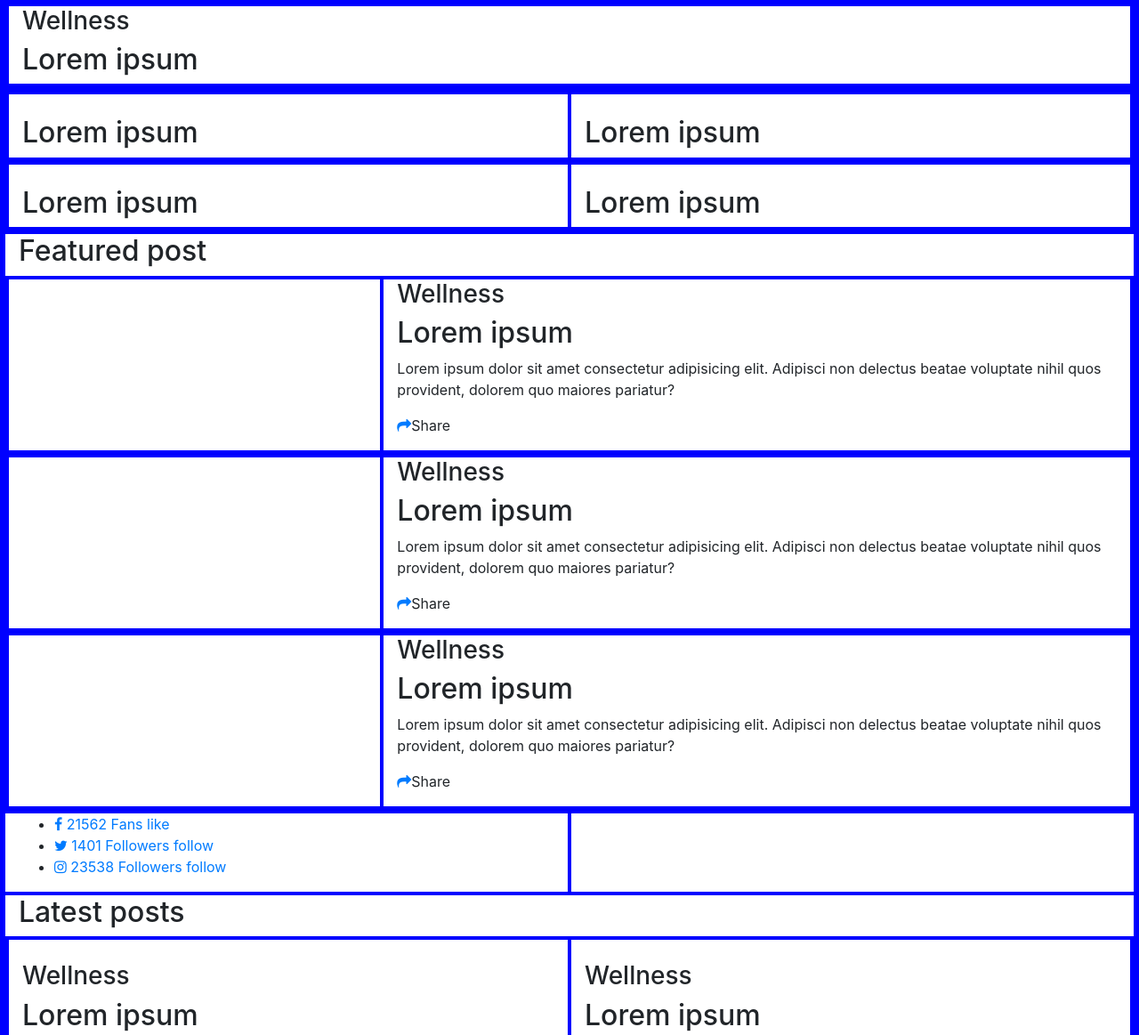
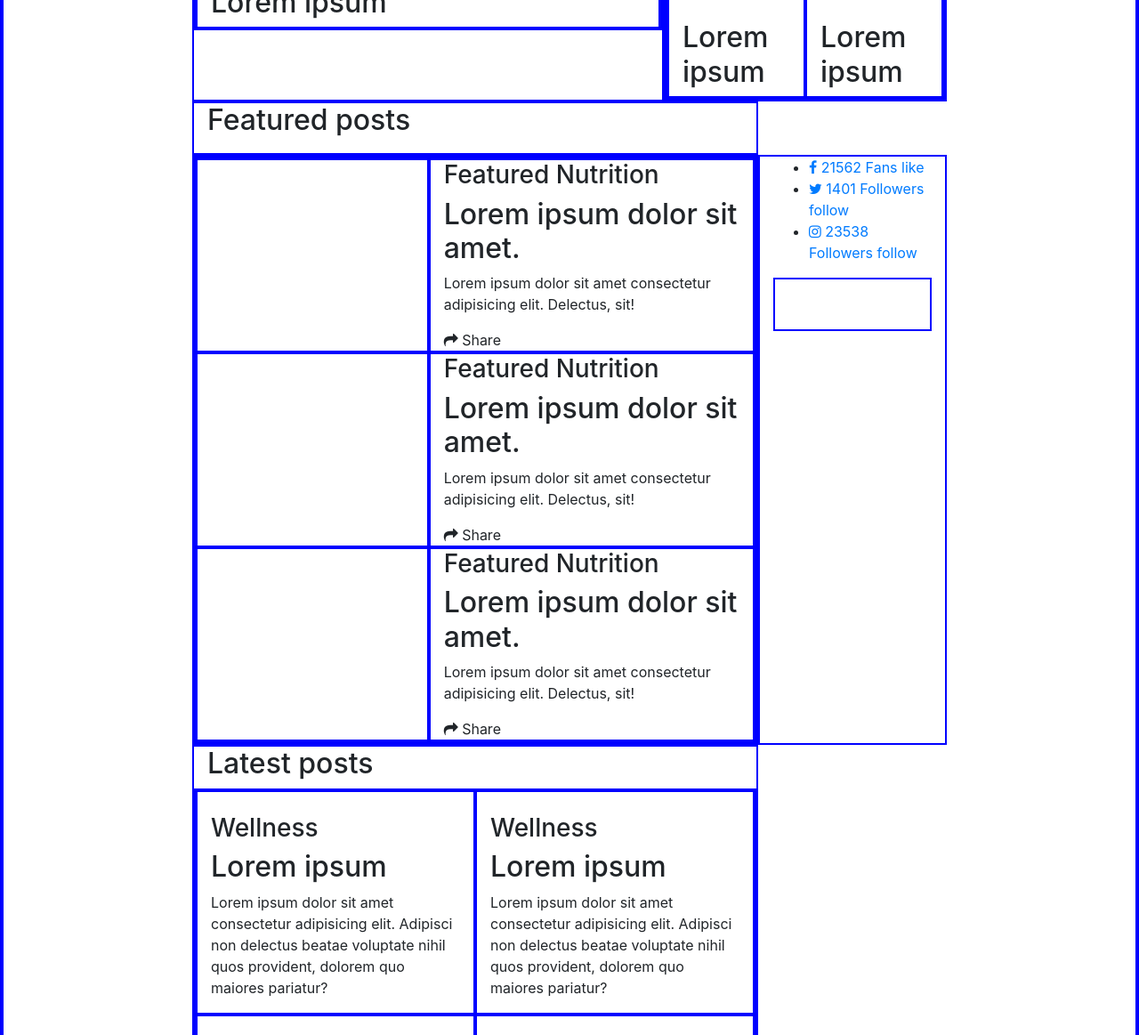
Before and after one commit to SergeBayet/FooDog, a website: page index.html in a window 1280 px wide. Shown: the part 319-1482 px from the top of the page at 89% size. Drawn offline with nearby package versions, Linux system fonts and the light colour scheme.

Commit message:
structure  index terminé

```diff
--- a/index.html
+++ b/index.html
@@ -39,17 +39,17 @@
   <body>
     <div class="container-fluid">
       <div class="row">
-        <div class="brand col-12">
+        <div class="brand col-12 offset-lg-2 col-lg-8">
           FooDog
         </div>
-        <div class="social-network col-12">
+        <div class="social-network col-12 col-lg-2">
           <a href="#"><i class="fa fa-facebook"></i></a>
           <a href="#"><i class="fa fa-twitter"></i></a>
           <a href="#"><i class="fa fa-instagram"></i></a>
           <a href="#"><i class="fa fa-search"></i></a>
         </div>
 
-        <div class="menu col-12">
+        <div class="menu col-12 offset-lg-2 col-lg-8">
           <nav class="navbar navbar-expand-lg ">
             <button
               class="navbar-toggler"
@@ -86,11 +86,10 @@
 
         <!--première img-->
 
-        <div class="thumb-primary col-12 col-md-12">
+        <div class="thumb-primary col-12 col-md-12 offset-lg-2 col-lg-5">
           <div class="image row">
             <div class="col-12 col-md-12"><img src="" alt="" /></div>
-          </div>
-          <div class="description row">
+
             <div class="col-12 col-md-12">
               <h3 class="subject">Wellness</h3>
               <h2 class="title-article-large">Lorem ipsum</h2>
@@ -100,7 +99,7 @@
 
         <!--images secondaires-->
 
-        <div class="thumb-secondary col-12">
+        <div class="thumb-secondary col-12 col-lg-3">
           <div class="image row">
             <div class="col-12 col-md-6">
               <img src="" alt="" />
@@ -124,65 +123,58 @@
             </div>
           </div>
         </div>
-
+        <div class="col-12 offset-lg-2 col-lg-6">
+          <h2 class="title-secondary">Featured posts</h2>
+        </div>
         <!--featured post-->
 
-        <div class="featured-post col-12">
-          <h2 class="title-secondary">Featured post</h2>
-          <div class="image row">
-            <div class="col-12 col-md-4"><img src="" alt="" /></div>
+        <div class="featured-post offset-lg-2 col-lg-6 col-md-12">
+          <div class="row">
+            <div class="col-md-5 col-lg-5">
+              <img src="" />
+            </div>
+            <div class="col-md-7 col-lg-7">
+              <h3 class="subject">Featured Nutrition</h3>
+              <h2 class="title-article-medium">Lorem ipsum dolor sit amet.</h2>
 
-            <div class="col-12 col-md-8">
-              <h3 class="subject">Wellness</h3>
-              <h2 class="title-article-medium">Lorem ipsum</h2>
               <p class="description-text">
                 Lorem ipsum dolor sit amet consectetur adipisicing elit.
-                Adipisci non delectus beatae voluptate nihil quos provident,
-                dolorem quo maiores pariatur?
+                Delectus, sit!
               </p>
-              <p class="share">
-                <a href="#"><i class="fa fa-share"></i></a>Share
-              </p>
+              <a class="share"><i class="fa fa-share"></i> Share</a>
             </div>
+            <div class="col-md-5 col-lg-5">
+              <img src="" />
             </div>
-          <div class="image row">
-            <div class="col-12 col-md-4"><img src="" alt="" /></div>
+            <div class="col-md-7 col-lg-7">
+              <h3 class="subject">Featured Nutrition</h3>
+              <h2 class="title-article-medium">Lorem ipsum dolor sit amet.</h2>
 
-            <div class="col-12 col-md-8">
-              <h3 class="subject">Wellness</h3>
-              <h2 class="title-article-medium">Lorem ipsum</h2>
               <p class="description-text">
                 Lorem ipsum dolor sit amet consectetur adipisicing elit.
-                Adipisci non delectus beatae voluptate nihil quos provident,
-                dolorem quo maiores pariatur?
+                Delectus, sit!
               </p>
-              <p class="share">
-                <a href="#"><i class="fa fa-share"></i></a>Share
-              </p>
+              <a class="share"><i class="fa fa-share"></i> Share</a>
             </div>
+            <div class="col-md-5 col-lg-5">
+              <img src="" />
             </div>
-          <div class="image row">
-            <div class="col-12 col-md-4"><img src="" alt="" /></div>
+            <div class="col-md-7 col-lg-7">
+              <h3 class="subject">Featured Nutrition</h3>
+              <h2 class="title-article-medium">Lorem ipsum dolor sit amet.</h2>
 
-            <div class="col-12 col-md-8">
-              <h3 class="subject">Wellness</h3>
-              <h2 class="title-article-medium">Lorem ipsum</h2>
               <p class="description-text">
                 Lorem ipsum dolor sit amet consectetur adipisicing elit.
-                Adipisci non delectus beatae voluptate nihil quos provident,
-                dolorem quo maiores pariatur?
+                Delectus, sit!
               </p>
-              <p class="share">
-                <a href="#"><i class="fa fa-share"></i></a>Share
-              </p>
+              <a class="share"><i class="fa fa-share"></i> Share</a>
             </div>
           </div>
         </div>
-
         <!--network link-->
 
-        <div class="network-links col-12 col-md-6">
-          <ul>
+        <div class="col-lg-2 col-md-12">
+          <ul class="network-links">
             <li>
               <a href="#"
                 ><i class="fa fa-facebook"></i> 21562 Fans
@@ -202,15 +194,14 @@
               >
             </li>
           </ul>
+          <div class="advertise">
+            <img src="" alt="" />
           </div>
-
-        <div class="advertise col-12 col-md-6">
-          <img src="" alt="" />
         </div>
 
         <!--latest posts-->
 
-        <div class="latest-posts col-12">
+        <div class="latest-posts col-12 offset-lg-2 col-lg-6">
           <h2 class="title-secondary">Latest posts</h2>
           <div class="row">
             <div class="col-12 col-md-6">
@@ -281,9 +272,8 @@
             </div>
           </div>
         </div>
-        </div>
         <hr />
-        <div class="pagination col-12">
+        <div class="pagination col-12 offset-lg-2 col-lg-6">
           <nav aria-label="Page navigation example">
             <ul class="pagination">
               <li class="page-item">
@@ -305,9 +295,9 @@
           </nav>
         </div>
         <!--footer-->
-        <div class="col-12 footer">
+        <div class="col-12 footer offset-lg-2 col-lg-8">
           <div class="row">
-            <div class="categories col-12 col-md-3">
+            <div class="categories col-12 col-md-3 col-lg-4">
               <h3 class="title-footer">Categories</h3>
               <ul>
                 <li>Community</li>
@@ -318,7 +308,7 @@
               </ul>
             </div>
 
-            <div class="popular-posts col-12 col-md-4">
+            <div class="popular-posts col-12 col-md-4 col-lg-4">
               <h3 class="title-footer">Popular posts</h3>
               <div class="row">
                 <div class="col-12">
@@ -364,7 +354,7 @@
               </div>
             </div>
 
-            <div class="instagram col-12 col-md-5">
+            <div class="instagram col-12 col-md-5 col-lg-4">
               <h3 class="title-footer">instagram</h3>
               <div class="row">
                 <div class="col-4"></div>
@@ -385,8 +375,14 @@
           </div>
         </div>
 
-        <div class="network-footer col-12 offset-lg-6 col-lg-6"></div>
-        <div class="col-12 col-md-12 col-lg-12">Copyright 2019. BeCode Team</div>
+        <div class="network-footer col-12 offset-lg-6 col-lg-6">
+          <a href="#"><i class="fa fa-facebook"></i></a>
+          <a href="#"><i class="fa fa-twitter"></i></a>
+          <a href="#"><i class="fa fa-instagram"></i></a>
+        </div>
+        <div class="col-12 col-md-12 col-lg-12">
+          Copyright 2019. BeCode Team
+        </div>
       </div>
     </div>
   </body>
```
Lines whose indentation alone changed are shown as unchanged.
